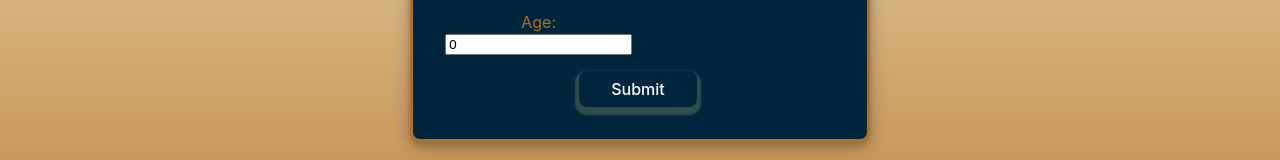
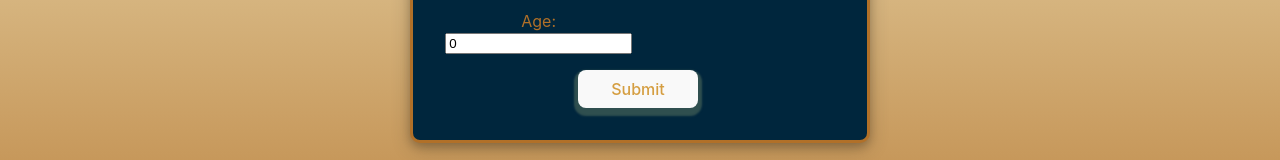
Before and after one commit to frangu617/my-fitness, a React (Vite) app: page /signup in a window 1280 px wide. Shown: the part 413-573 px from the top of the page. Built offline with nearby package versions, Linux system fonts and the light colour scheme.

Commit message:
refactored some of the css

```diff
--- a/src/App.css
+++ b/src/App.css
@@ -131,11 +131,6 @@ button {
   grid-column: span 2;
   justify-self: center;
   padding: 0.5rem 2rem;
-  background-color: rgb(0, 38, 61);
-  color: #fff;
-  border: none;
-  border-radius: 0.5rem;
-  cursor: pointer;
 }
 .signup button:hover {
   background-color: #005f8a;
--- a/src/App.scss
+++ b/src/App.scss
@@ -66,6 +66,7 @@ button {
   padding: 10px;
   margin-right: 4px;
   box-shadow: darkslategray 0px 4px 2px 4px;
+
 }
 
 .nav-bar {
@@ -146,11 +147,6 @@ button {
     grid-column: span 2;
     justify-self: center;
     padding: 0.5rem 2rem;
-    background-color: $bg-blue;
-    color: #fff;
-    border: none;
-    border-radius: 0.5rem;
-    cursor: pointer;
 
     &:hover {
       background-color: #005f8a;
```
Also changed, not shown: 1 other file (tests, documents, lock files or other folders).
